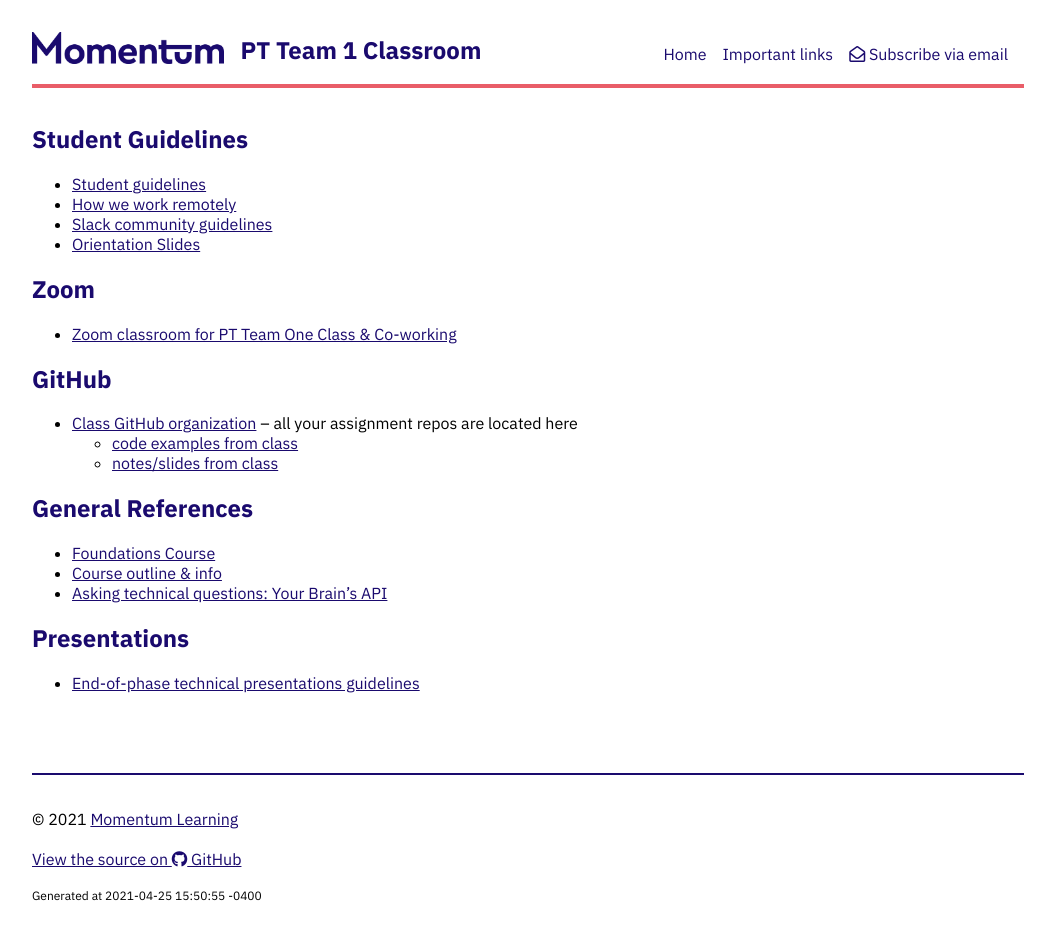
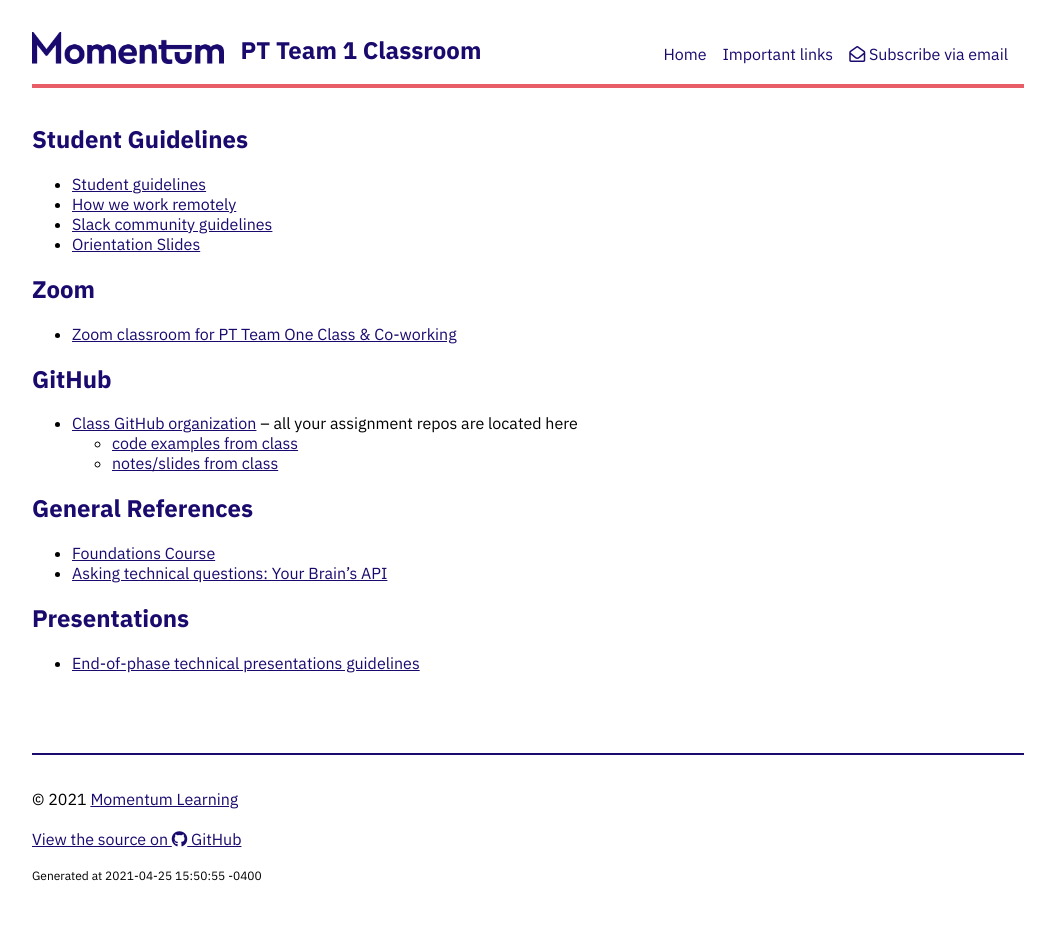
Before and after one commit to momentum-pt-team-1/momentum-pt-team-1.github.io, a Jekyll site: the page built from links.md, in a window 1280 px wide. Shown: the whole page, without its empty margins (112-1167 px from the left). Built offline with Jekyll 4.4.1, drawn with Linux system fonts in a browser that asks for light colours; nearby versions of some CDN libraries.

Commit message:
cremove 16 week course outline

```diff
--- a/links.md
+++ b/links.md
@@ -25,7 +25,7 @@ layout: default
 ## General References
 
 - [Foundations Course](https://foundations.momentumlearn.com/)
-- [Course outline & info]({% link course-outline.md %})
+<!-- - [Course outline & info]({% link course-outline.md %}) -->
 - [Asking technical questions: Your Brain's API](https://www.youtube.com/watch?v=hY14Er6JX2s)
 
 ## Presentations
```
